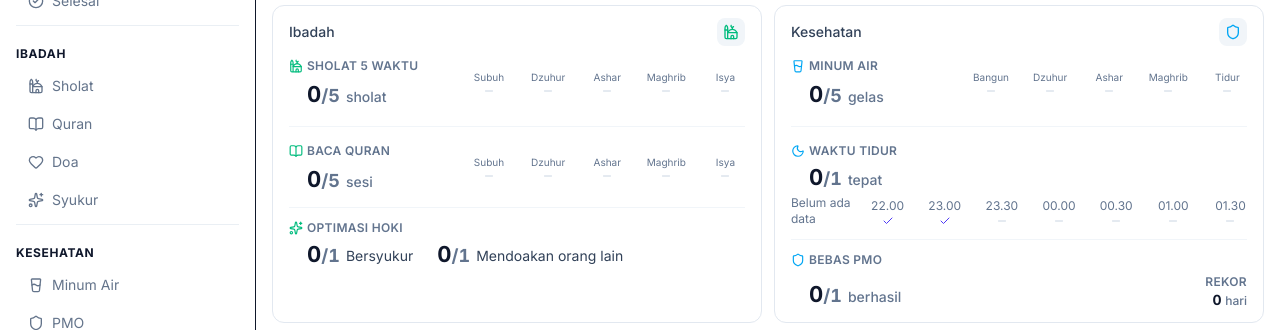
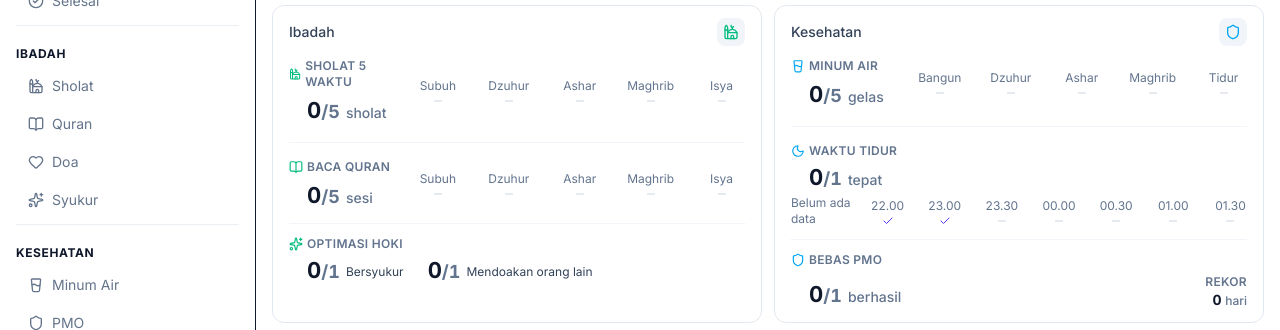
Before and after one commit to adakahroti-hue/daytrack, a Next.js app: page /overview in a window 1280 px wide. Shown: the part 254-584 px from the top of the page. Built offline with nearby package versions, Linux system fonts and the light colour scheme; no server answers; the database is empty.

Commit message:
Overview: font pill sholat/quran/air ke 12px, gap desktop ke 24px, kecilkan teks Bersyukur & Mendoakan ke 12px

```diff
--- a/src/components/overview/RoutineTodaySection.tsx
+++ b/src/components/overview/RoutineTodaySection.tsx
@@ -200,12 +200,12 @@ export function RoutineTodaySection({ startStr, endStr, period }: { startStr: st
                   <span className="text-sm font-medium text-slate-500">sholat</span>
                 </p>
               </div>
-              <div className="grid grid-cols-5 gap-x-2 lg:gap-x-5 shrink-0 w-full lg:w-auto">
+              <div className="grid grid-cols-5 gap-x-2 lg:gap-x-6 shrink-0 w-full lg:w-auto">
                 {SHOLAT_5.map((s, i) => {
                   const done = isHarian ? sholatPerWaktu[i] > 0 : sholatPerWaktu[i] >= daysElapsed
                   return (
                     <div key={s.key} className="flex flex-col items-center gap-0.5 min-w-0">
-                      <span className="text-[10px] leading-tight text-slate-500">{s.label}</span>
+                      <span className="text-xs leading-tight text-slate-500">{s.label}</span>
                       {isHarian ? (
                         done
                           ? <Check className="h-3 w-3 text-emerald-600" />
@@ -232,12 +232,12 @@ export function RoutineTodaySection({ startStr, endStr, period }: { startStr: st
                   <span className="text-sm font-medium text-slate-500">sesi</span>
                 </p>
               </div>
-              <div className="grid grid-cols-5 gap-x-2 lg:gap-x-5 shrink-0 w-full lg:w-auto">
+              <div className="grid grid-cols-5 gap-x-2 lg:gap-x-6 shrink-0 w-full lg:w-auto">
                 {QURAN_SESSIONS.map((s, i) => {
                   const done = isHarian ? quranPerSesi[i] > 0 : quranPerSesi[i] >= daysElapsed
                   return (
                     <div key={s.key} className="flex flex-col items-center gap-0.5 min-w-0">
-                      <span className="text-[10px] leading-tight text-slate-500">{QURAN_PILL_LABELS[s.key] ?? s.label}</span>
+                      <span className="text-xs leading-tight text-slate-500">{QURAN_PILL_LABELS[s.key] ?? s.label}</span>
                       {isHarian ? (
                         done
                           ? <Check className="h-3 w-3 text-teal-600" />
@@ -261,11 +261,11 @@ export function RoutineTodaySection({ startStr, endStr, period }: { startStr: st
             <div className="mt-1.5 pl-[18px] flex items-center gap-4 lg:gap-6 flex-wrap text-sm">
               <div className="flex items-center gap-1.5">
                 <span className={cn('text-[22px] font-bold leading-none tabular-nums', numColor(checklist[0].days >= daysElapsed))}>{checklist[0].days}<span className={cn('text-lg', numColorSoft(checklist[0].days >= daysElapsed))}>/{daysElapsed}</span></span>
-                <span className="text-slate-700">Bersyukur</span>
+                <span className="text-xs text-slate-700">Bersyukur</span>
               </div>
               <div className="flex items-center gap-1.5">
                 <span className={cn('text-[22px] font-bold leading-none tabular-nums', numColor(checklist[1].days >= daysElapsed))}>{checklist[1].days}<span className={cn('text-lg', numColorSoft(checklist[1].days >= daysElapsed))}>/{daysElapsed}</span></span>
-                <span className="text-slate-700">Mendoakan orang lain</span>
+                <span className="text-xs text-slate-700">Mendoakan orang lain</span>
               </div>
             </div>
           </div>
@@ -289,12 +289,12 @@ export function RoutineTodaySection({ startStr, endStr, period }: { startStr: st
                   </p>
                 )}
               </div>
-              <div className="grid grid-cols-5 gap-x-2 lg:gap-x-5 shrink-0 w-full lg:w-auto">
+              <div className="grid grid-cols-5 gap-x-2 lg:gap-x-6 shrink-0 w-full lg:w-auto">
                 {WATER_SESSIONS.map((s, i) => {
                   const done = isHarian ? waterPerSesi[i] > 0 : waterPerSesi[i] >= daysElapsed
                   return (
                     <div key={s.key} className="flex flex-col items-center gap-0.5 min-w-0">
-                      <span className="text-[10px] leading-tight text-slate-500">{WATER_PILL_LABELS[s.key] ?? s.label}</span>
+                      <span className="text-xs leading-tight text-slate-500">{WATER_PILL_LABELS[s.key] ?? s.label}</span>
                       {isHarian ? (
                         done
                           ? <Check className="h-3 w-3 text-sky-600" />
```
